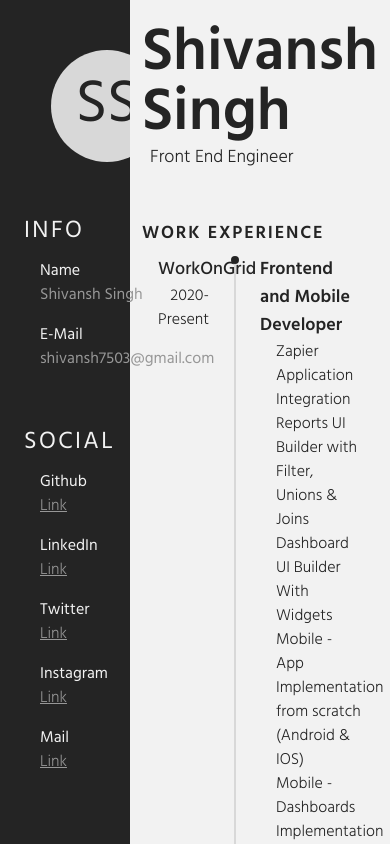
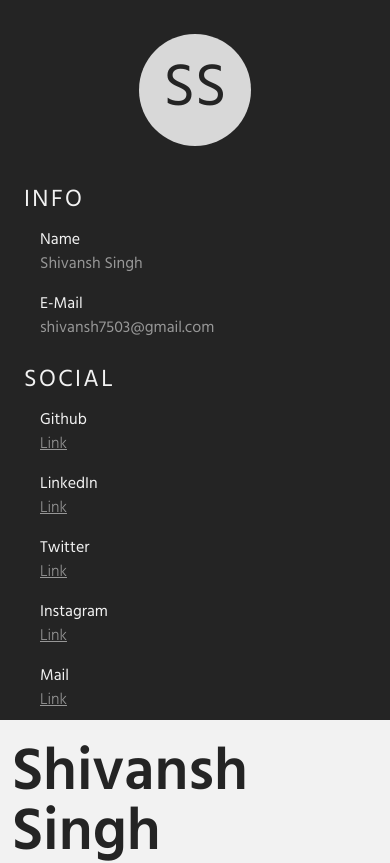
Before and after one commit to shiv061/portFolio, a Next.js app: page / in a window 390 px wide. Shown: the top 863 px of the page. Built offline with nearby package versions, Linux system fonts and the light colour scheme.

Commit message:
mobile responsive

```diff
--- a/components/Main.js
+++ b/components/Main.js
@@ -5,12 +5,13 @@ import { motion } from 'framer-motion';
 import { useEffect } from 'react';
 
 const Main = ({ divRef, setScroll, scroll, shown, setShown }) => {
-
   useEffect(() => {
-    if (scroll > 100) {
-      setShown(true)
+    if (window.screen.availWidth < 600) {
+      setShown(true);
+    } else if (scroll > 50) {
+      setShown(true);
     }
-  }, [scroll])
+  }, [scroll]);
 
   return (
     <div
@@ -18,10 +19,10 @@ const Main = ({ divRef, setScroll, scroll, shown, setShown }) => {
       onScroll={(e) => {
         setScroll(e.target.scrollTop);
       }}
-      className="h-full px-3 lg:px-10 max-h-screen overflow-scroll"
+      className="h-full px-3 lg:px-10 md:max-h-screen overflow-scroll"
     >
       {/* Main Head */}
-      <motion.div initial={{ opacity: 0 }} animate={{ opacity: 1, transition: { duration: 1 } }} className="py-6">
+      <motion.div initial={{ opacity: 0 }} animate={{ opacity: 1, transition: { duration: 1 } }} className="py-6 sticky">
         <motion.h1 initial={{ y: '-100vh' }} animate={{ y: 0, transition: { duration: 1, type: 'spring' } }} className="text-6xl font-semibold text-primary">
           Shivansh Singh
         </motion.h1>
@@ -105,11 +106,13 @@ const Main = ({ divRef, setScroll, scroll, shown, setShown }) => {
         <div>
           <h1 className="tracking-widest text-primary font-semibold text-lg">PROJECTS</h1>
         </div>
-        {(scroll > 100 || shown) && <div className="lg:grid lg:grid-cols-2 lg:gap-4">
-          {data.map((item, index) => {
-            return <Projects key={index} name={item.title} tech={item.tech} imgUri={item.imgUri} uri={item.uri} />;
-          })}
-        </div>}
+        {(scroll > 100 || shown) && (
+          <div className="lg:grid lg:grid-cols-2 lg:gap-4">
+            {data.map((item, index) => {
+              return <Projects key={index} name={item.title} tech={item.tech} imgUri={item.imgUri} uri={item.uri} />;
+            })}
+          </div>
+        )}
       </div>
     </div>
   );
--- a/pages/index.js
+++ b/pages/index.js
@@ -9,12 +9,11 @@ export default function Home() {
 
   useEffect(() => {}, []);
 
-  const calculate = useMemo(() => Math.min(scroll/15, 100), [scroll])
+  const calculate = useMemo(() => Math.min(scroll / 15, 100), [scroll]);
 
   const backgroundStyles = {
-    background: 'rgb(36,36,36)',
-    background: `linear-gradient(0deg, rgba(59,0,145,1)  0%,rgba(36,36,36,1) ${calculate}%)`
-  }
+    background: `linear-gradient(0deg, rgba(59,0,145,1)  0%,rgba(36,36,36,1) ${calculate}%)`,
+  };
 
   return (
     <div>
@@ -22,11 +21,11 @@ export default function Home() {
         <title>Shivansh | Developer</title>
         <link rel="icon" href="/favicon.ico" />
       </Head>
-      <div className="grid grid-cols-3 lg:grid-cols-4 min-h-screen" >
-        <div className="col-span-1 max-h-screen bg-primary" style={backgroundStyles}>
+      <div className="grid md:grid-cols-3 lg:grid-cols-4 min-h-screen">
+        <div className="md:max-h-screen bg-primary overflow-auto overflow-x-hidden" style={backgroundStyles}>
           <LeftColumn />
         </div>
-        <div className="col-span-2 lg:col-span-3 bg-secondary">
+        <div className="lg:col-span-3 bg-secondary">
           <RightColumn scroll={scroll} setScroll={setScroll} />
         </div>
       </div>
--- a/styles/globals.css
+++ b/styles/globals.css
@@ -8,6 +8,13 @@
 @tailwind base;
 @tailwind components;
 @tailwind utilities;
+
+body,
+html {
+  width: 100%;
+  height: 100%;
+  box-sizing: border-box;
+}
 
 @layer components {
   .link-btn {
```
